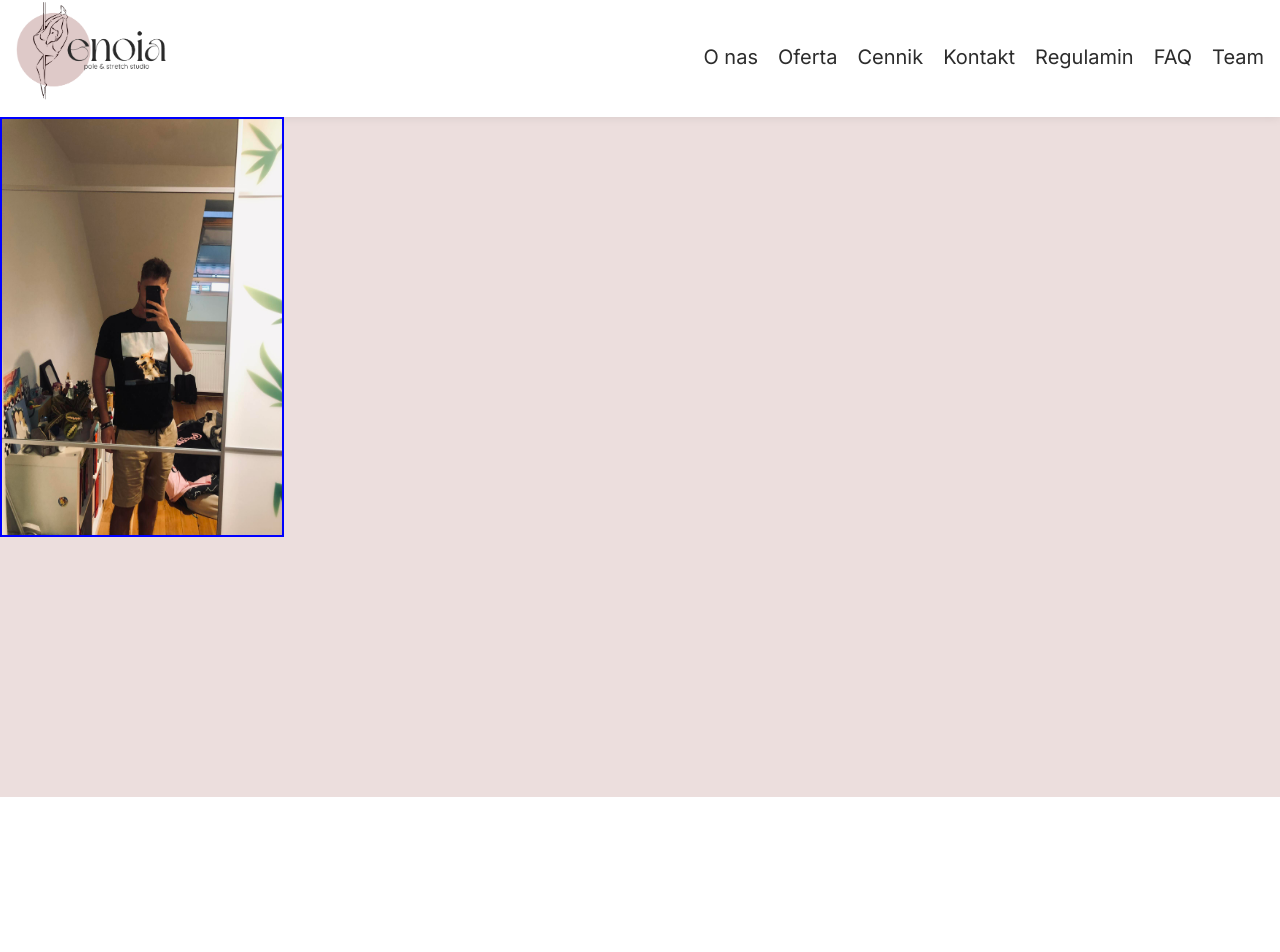
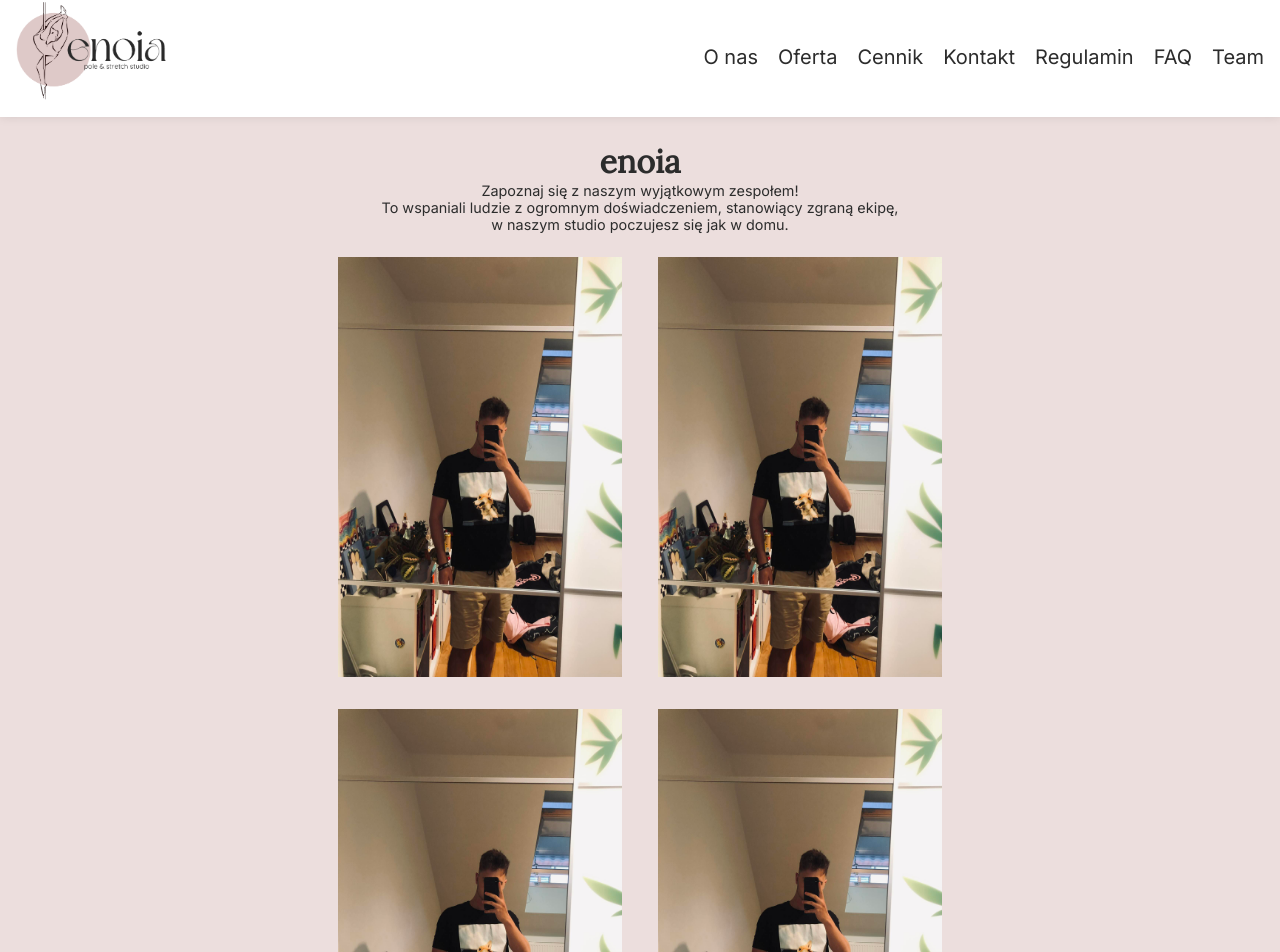
Before and after one commit to patgrajkowski/enoia, an Angular app: page /team in a window 1280 px wide. Shown: the part 3-955 px from the top of the page. Before the commit the page ends 800 px from the top, so only its background shows below. Built offline with nearby package versions, Linux system fonts and the light colour scheme.

Commit message:
add team-view

```diff
--- a/src/app/team-view/team-view.component.html
+++ b/src/app/team-view/team-view.component.html
@@ -1,3 +1,30 @@
-    <div class="_container">
+<div class="_wraper">
+<div class="box m-t-6 m-b-6 text-center">
+    <span class="h1">enoia</span>
+    <p class="p1 align">
+        Zapoznaj się z naszym wyjątkowym zespołem!<br>
+        To wspaniali ludzie z ogromnym
+        doświadczeniem, stanowiący zgraną ekipę,<br>
+        w naszym studio poczujesz się jak w domu.
+    </p>
+</div>
+</div>
+
+
+<div class="_container">
+    <div class="_picture-box">
         <img [src]="'../../assets/instructor_picture1.jpg'" alt="Avatar">
     </div>
+    <div class="_picture-box">
+        <img [src]="'../../assets/instructor_picture1.jpg'" alt="Avatar">
+    </div>
+    <div class="_picture-box">
+        <img [src]="'../../assets/instructor_picture1.jpg'" alt="Avatar">
+    </div>
+    <div class="_picture-box">
+        <img [src]="'../../assets/instructor_picture1.jpg'" alt="Avatar">
+    </div>
+    <div class="_picture-box">
+        <img [src]="'../../assets/instructor_picture1.jpg'" alt="Avatar">
+    </div>
+</div>
--- a/src/app/team-view/team-view.component.scss
+++ b/src/app/team-view/team-view.component.scss
@@ -1,24 +1,50 @@
-img{
-    height: 420px;
-    width: 284px;
+._wraper{
+
+    display: flex;
+    justify-content: center;
+
+    .h1{
+      font-weight: 800;
+    }
+    .p1{
+      font-size: .9rem;
+    }
+    .box{
+      width: 80vw;
+    }
 }
 
-._container {
+
+img{
+    height: 100%;
+    width: 100%;
+}
+
+._container{
+
+    display: flex;
+    flex-wrap: wrap;
+    align-content: space-around;
+    width: 50vw;
+    margin: 0 auto;
+
+
+  ._picture-box {
+
       height: 420px;
       width: 284px;
       display: flex;
       justify-content: center;
       align-items: center;
+      margin: 0 auto;
       overflow: hidden;
-    border: 2px solid blue;
+      margin-bottom: 2rem;
 
     &:hover {
       img {
         transform: scale(1.1);
         width: 284px;
         height: 420px;
-      -webkit-transition: all .5s;
-      -moz-transition: all .5s;
         transition: all .5s;
       }
 
@@ -26,30 +52,23 @@ img{
         content: "Grzegorz Badura";
         color: white;
         position: absolute;
-      animation: 2s anim-lineUp ease-out infinite;
+        animation: 0.5s anim-lineUp ease-out;
+        font-weight: 400;
+        font-size: 20px;;
+        font-family: "Inter", sans-serif;
+      }
     }
   }
 }
 
-
-// /* lineup class and keyframes */
-// .lineUp {
-//   animation: 2s anim-lineUp ease-out infinite;
-// }
-// @keyframes anim-lineUp {
-//   0% {
-//     opacity: 0;
-//     transform: translateY(80%);
-//   }
-//   20% {
-//     opacity: 0;
-//   }
-//   50% {
-//     opacity: 1;
-//     transform: translateY(0%);
-//   }
-//   100% {
-//     opacity: 1;
-//     transform: translateY(0%);
-//   }
-// }
+.lineUp {
+  animation: 0.5s anim-lineUp ease-out;
+}
+@keyframes anim-lineUp {
+  0% {
+    transform: translateY(100%);
+  }
+  100% {
+    transform: translateY(0%);
+  }
+}
```
Also changed, not shown: 1 other file (tests, documents, lock files or other folders). Lines whose indentation alone changed are shown as unchanged.
